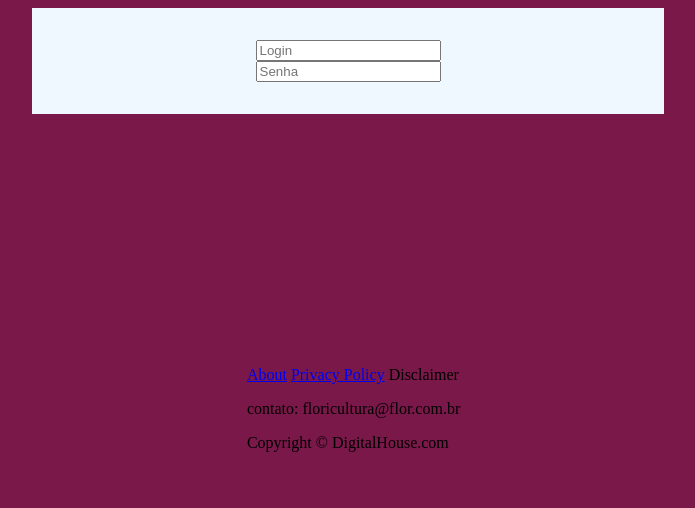
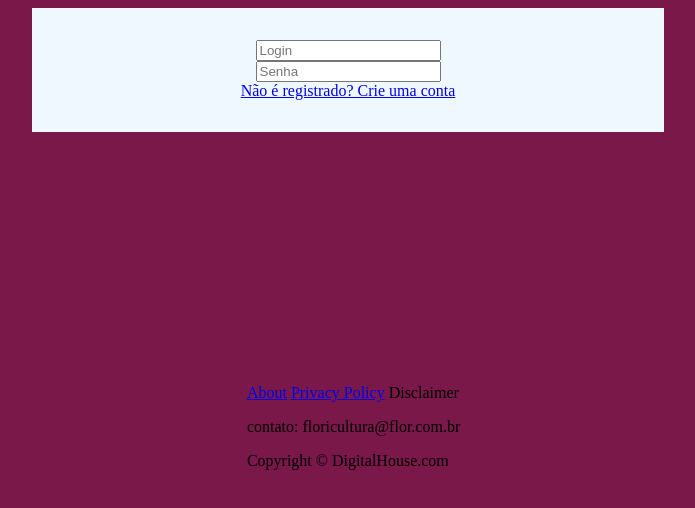
Before and after one commit to dh-pi-grupo5/grupo5, a website: page views/login.html in a window 1280 px wide. Shown: the part 156-664 px from the top of the page, without its empty margins (292-987 px from the left). Drawn offline with Linux system fonts and the light colour scheme.

Commit message:
Criando o link para cadastro apenas no html

```diff
--- a/public/css/login.css
+++ b/public/css/login.css
@@ -1,4 +1,3 @@
-
 body {
   background-color: rgb(122, 24, 73);
   background-position-x: center;
@@ -22,7 +21,7 @@ body {
   align-items: center;
 }
 
-footer{
+footer {
   margin-top: 20%;
   margin-left: 42%;
 }
--- a/views/login.html
+++ b/views/login.html
@@ -37,8 +37,13 @@
             <input type="text" placeholder="Login">
         </div>
         <input type="text" placeholder="Senha">
+        <div>
+
+            <a href="/cadastro">Não é registrado? Crie uma conta</a>
+        </div>
 
     </div>
+
 </main>
 
 
```
